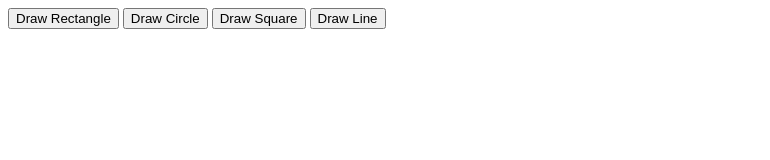
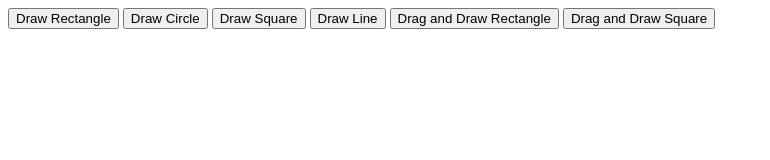
Before and after one commit to sumit-rzt/D3-Projects, a plain HTML site: page 01-basics/index.html in a window 1280 px wide. Shown: the whole page, without its empty margins (0-770 px from the left). Drawn offline with nearby package versions, Linux system fonts and the light colour scheme.

Commit message:
Added drag and draw rectangle and square functionality

```diff
--- a/01-basics/index.html
+++ b/01-basics/index.html
@@ -10,6 +10,10 @@
             stroke: #000;
             stroke-width: 1px;
         }
+
+        rect {
+            fill: red;
+        }
     </style>
 </head>
 <body>
@@ -18,6 +22,8 @@
         <button type="button" onclick="drawCircle()">Draw Circle</button>
         <button type="button" onclick="drawSquare()">Draw Square</button>
         <button type="button" onclick="drawLine()">Draw Line</button>
+        <button type="button" onclick="dragAndDrawRectangle()">Drag and Draw Rectangle</button>
+        <button type="button" onclick="dragAndDrawSquare()">Drag and Draw Square</button>
     </div>
     <div id="svg-element"/>
     <script>
@@ -112,6 +118,73 @@
             }
         }
 
+        function dragAndDrawRectangle() {
+            var svg = d3.select('#svg-element')
+                        .append('svg')
+                        .attr('width', 800)
+                        .attr('height', 800)
+                        .on('mousedown', mousedown)
+                        .on('mouseup', mouseup);
+
+            function mousedown() {
+                var m = d3.mouse(this);
+
+                rect = svg.append("rect")
+                    .attr("x", m[0])
+                    .attr("y", m[1])
+                    .attr("height", 0)
+                    .attr("width", 0);
+
+                svg.on("mousemove", mousemove);
+            }
+
+            function mousemove() {
+                var m = d3.mouse(this);
+                console.log('Inside mouseMove() ... m -->', m);
+                console.log('Inside mouseMove() ... rect.attr(x) -->', rect.attr('x'));
+                console.log('Inside mouseMove() ... rect.attr(y) -->', rect.attr('y'));
+
+                rect.attr("width", Math.max(0, Math.abs(m[0] - rect.attr("x"))))
+                    .attr("height", Math.max(0, Math.abs(m[1] - rect.attr("y"))));
+            }
+
+            function mouseup() {
+                svg.on("mousemove", null);
+            }
+        }
+
+        function dragAndDrawSquare() {
+            var svg = d3.select('#svg-element')
+                        .append('svg')
+                        .attr('width', 800)
+                        .attr('height', 800)
+                        .on('mousedown', mousedown)
+                        .on('mouseup', mouseup);
+
+            function mousedown() {
+                var m = d3.mouse(this);
+                rect = svg.append('rect')
+                            .attr('x', m[0])
+                            .attr('y', m[1])
+                            .attr('width', 0)
+                            .attr('height', 0);
+
+                svg.on('mousemove', mousemove);
+            }
+
+            function mousemove() {
+                var m = d3.mouse(this);
+
+                rect.attr('width', Math.max(0, Math.abs(m[0] - rect.attr('x'))))
+                    .attr('height', Math.max(0, Math.abs(m[0] - rect.attr('x'))));
+            }
+
+            function mouseup() {
+                svg.on('mousemove', null);
+            }
+
+        }
+
 
     </script>
 </body>
```
